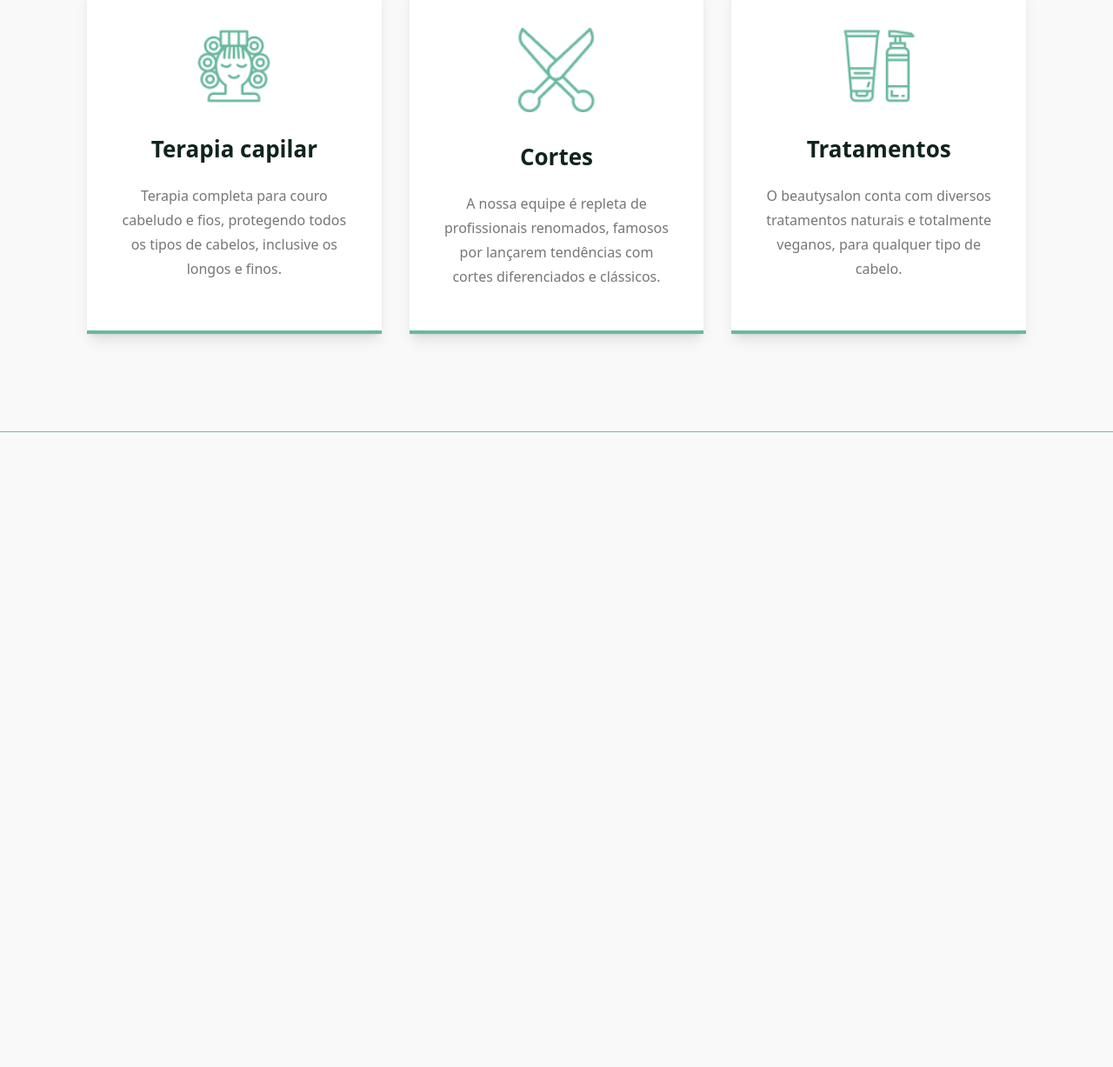
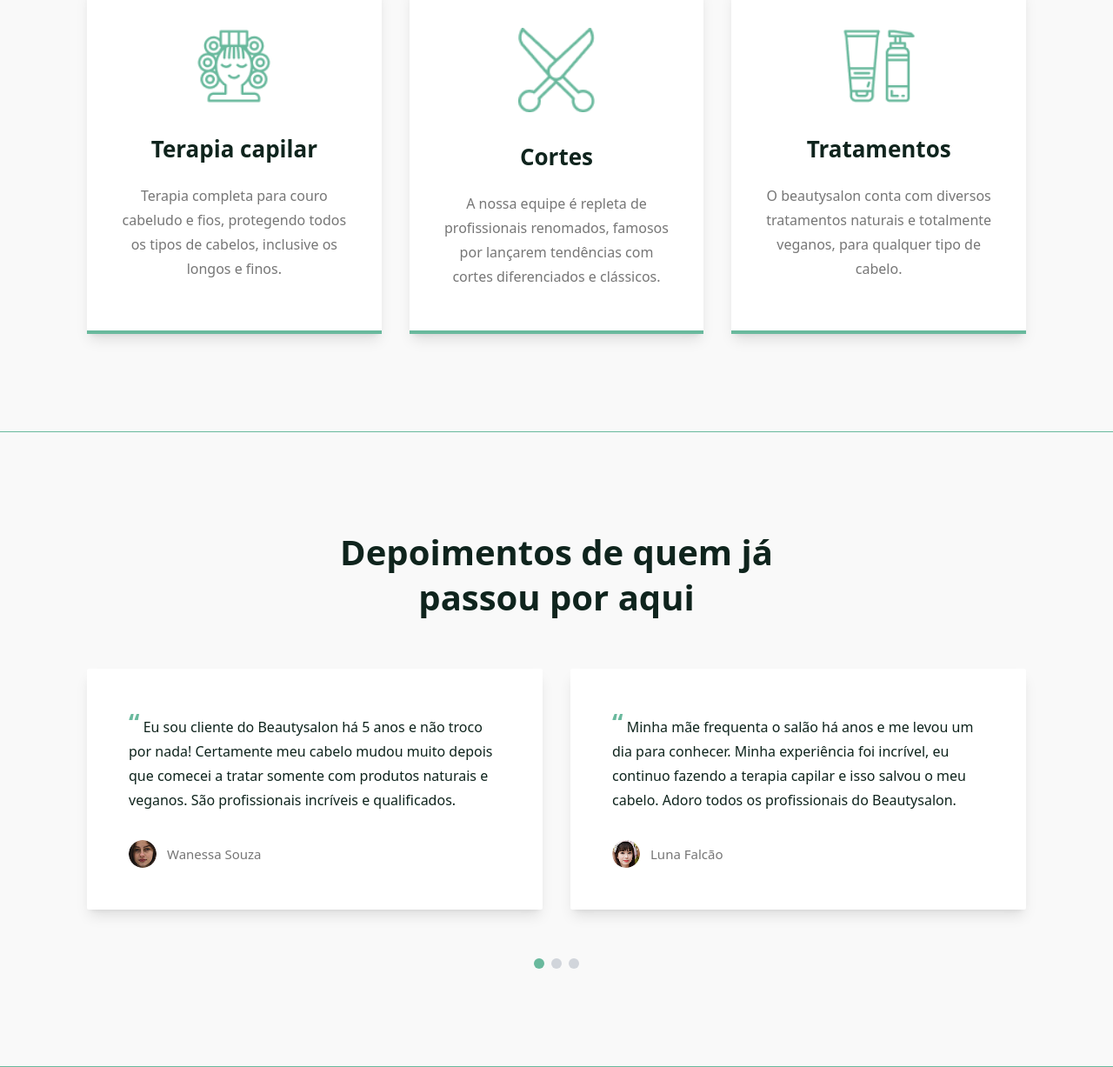
Before and after one commit to ismatovbenya2-droid/tailwind-3, a website: page index.html in a window 1280 px wide. Shown: the part 1997-3224 px from the top of the page at 87% size. Before the commit the page ends 2494 px from the top, so only its background shows below. Drawn offline with nearby package versions, Linux system fonts and the light colour scheme.

Commit message:
section 3

```diff
--- a/index.html
+++ b/index.html
@@ -183,5 +183,57 @@
 
   </div>
 </section>
+
+<section class="border-b border-[#69B99D] bg-[#F9F9F9]">
+  <div class="max-w-[1120px] mx-auto px-5 py-20 md:py-28">
+
+    <h2 class="text-[30px] md:text-[40px] font-bold text-[#0F241D] leading-[1.3] text-left md:text-center max-w-[560px] md:mx-auto mb-14">
+      Depoimentos de quem já passou por aqui
+    </h2>
+
+    <div class="grid grid-cols-1 md:grid-cols-2 gap-8 mb-10 md:mb-14">
+
+
+      <div class="bg-white shadow-lg rounded-sm px-8 md:px-12 py-10 md:py-12">
+        <p class="text-[#0F241D] text-[15px] md:text-[16px] leading-7 mb-8">
+          <span class="text-[#69B99D] text-[28px] font-bold">“</span>
+          Eu sou cliente do Beautysalon há 5 anos e não troco por nada!
+          Certamente meu cabelo mudou muito depois que comecei a tratar
+          somente com produtos naturais e veganos. São profissionais incríveis
+          e qualificados.
+        </p>
+
+        <div class="flex items-center gap-3">
+          <img src="img/7.png" alt="person" class="w-8 h-8 rounded-full object-cover">
+          <p class="text-[#767676] text-[15px]">Wanessa Souza</p>
+        </div>
+      </div>
+
+
+      <div class="hidden md:block bg-white shadow-lg rounded-sm px-12 py-12">
+        <p class="text-[#0F241D] text-[16px] leading-7 mb-8">
+          <span class="text-[#69B99D] text-[28px] font-bold">“</span>
+          Minha mãe frequenta o salão há anos e me levou um dia para conhecer.
+          Minha experiência foi incrível, eu continuo fazendo a terapia capilar
+          e isso salvou o meu cabelo. Adoro todos os profissionais do Beautysalon.
+        </p>
+
+        <div class="flex items-center gap-3">
+          <img src="img/8.png" alt="person" class="w-8 h-8 rounded-full object-cover">
+          <p class="text-[#767676] text-[15px]">Luna Falcão</p>
+        </div>
+      </div>
+
+    </div>
+
+
+    <div class="flex justify-center gap-2">
+      <span class="w-3 h-3 rounded-full bg-[#69B99D]"></span>
+      <span class="w-3 h-3 rounded-full bg-gray-300"></span>
+      <span class="w-3 h-3 rounded-full bg-gray-300"></span>
+    </div>
+
+  </div>
+</section>
 </body>
 </html>
```
Also changed, not shown: img/7.png (added), img/8.png (added), src/output.css, 1 other file.
